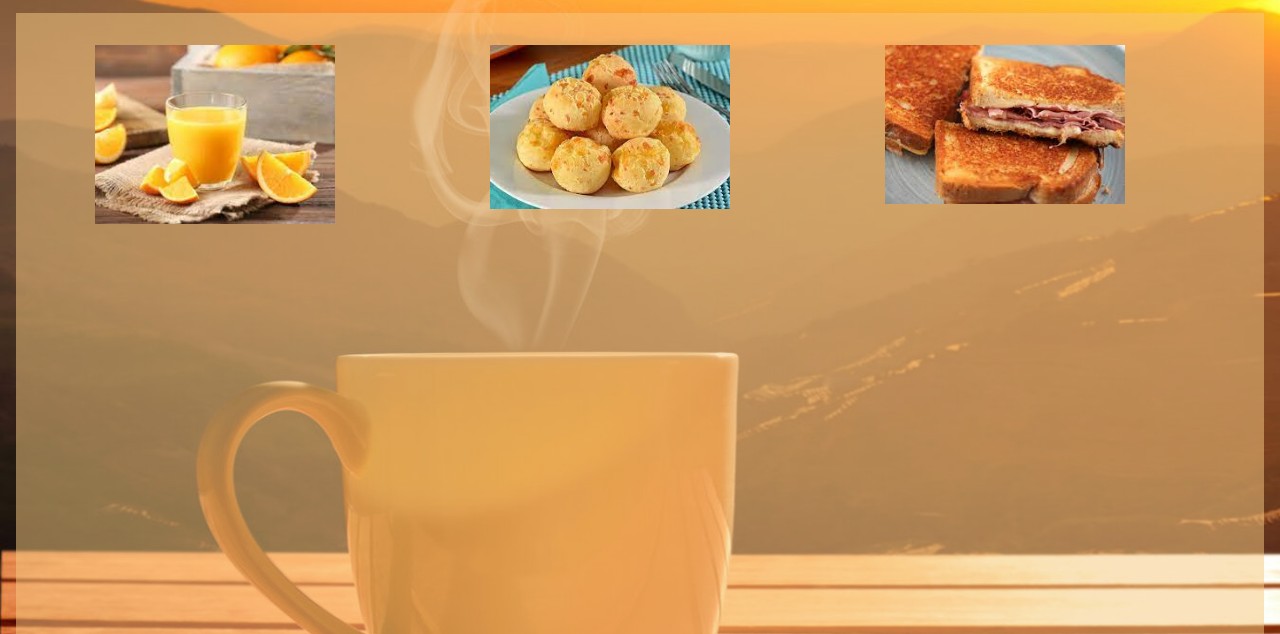
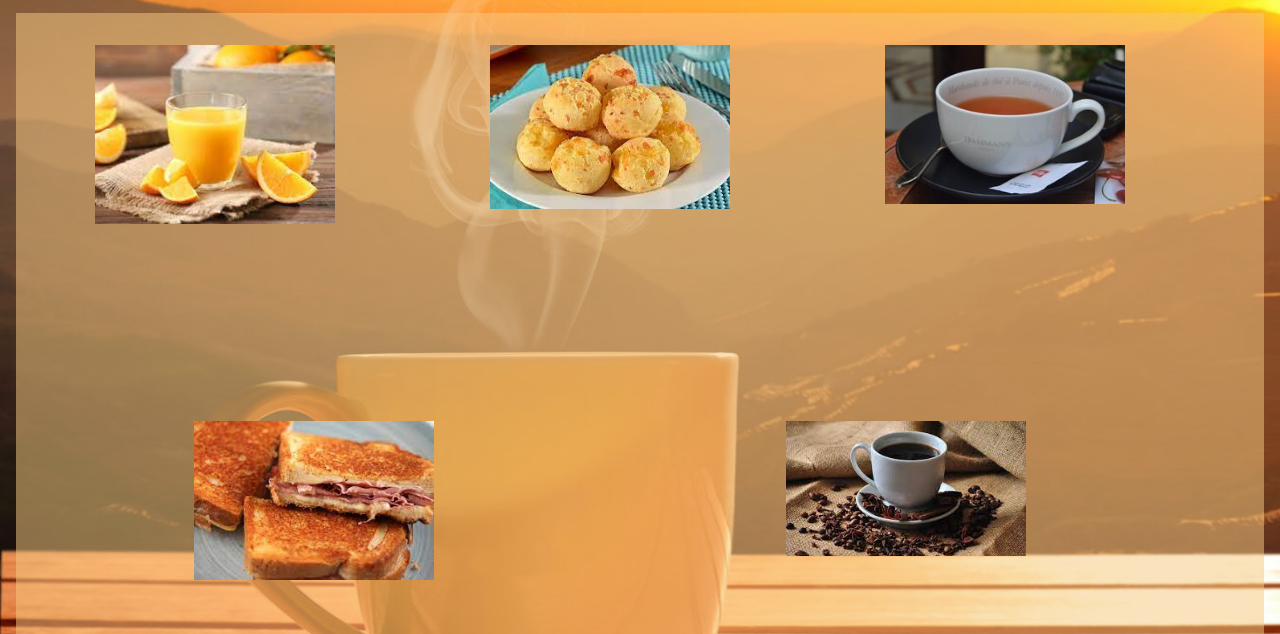
Before and after one commit to Lisofo/PreEntrega2-Castanares, a plain HTML site: page pages/cafeteria.html in a window 1280 px wide. Shown: the part 166-800 px from the top of the page. Drawn offline with Linux system fonts and the light colour scheme.

Commit message:
arreglos en css

```diff
--- a/css/main.css
+++ b/css/main.css
@@ -210,10 +210,13 @@ section h2, form{
 /* mq para pc */
 
 @media screen and (min-width:1024px) {
-    .contenedor .libro2, .libro4{
+    .contenedor .libro2, .libro4, .tazaTe {
+        display: block;
+    }
+
+    .contenedor .tazaCafe{
         display: block;
     }
 
 
-
 }
```
